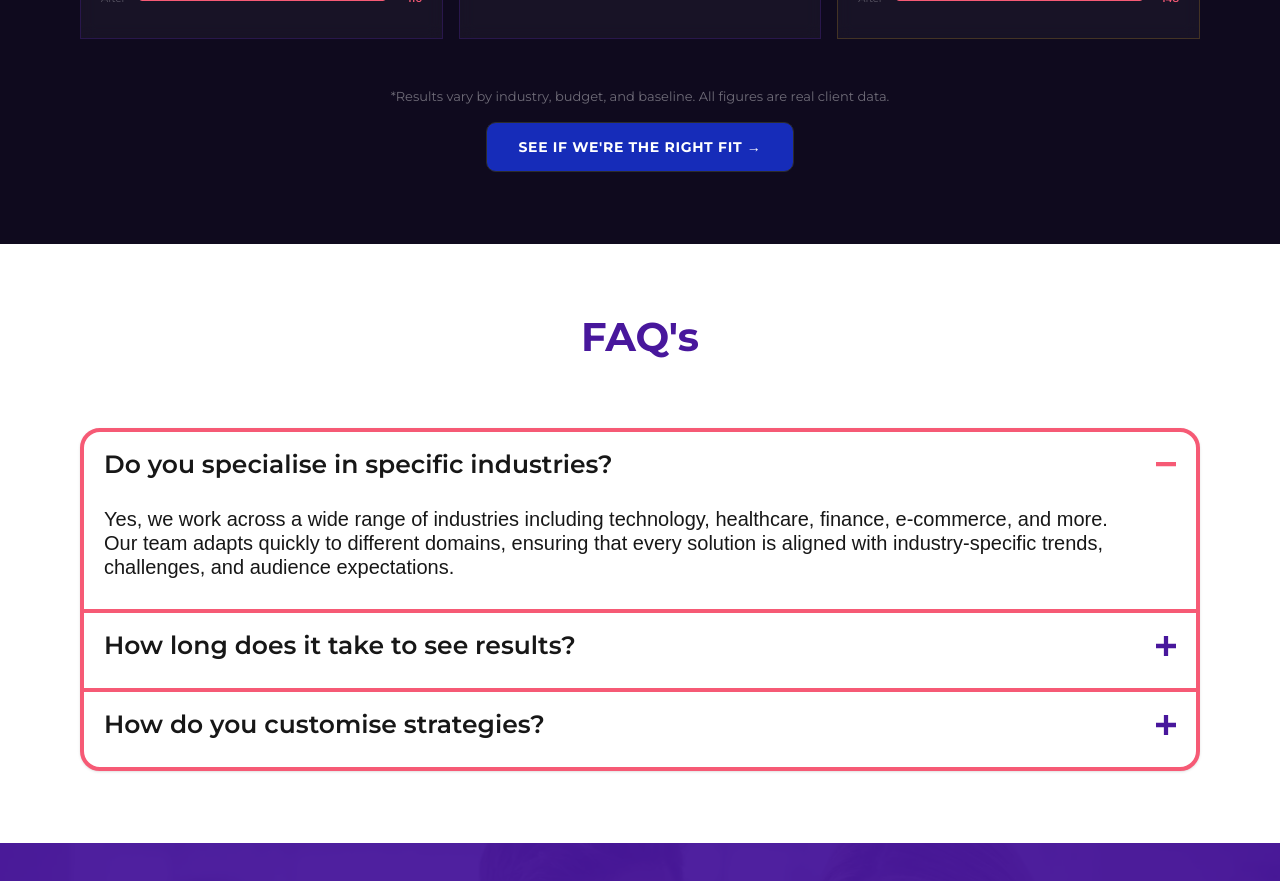
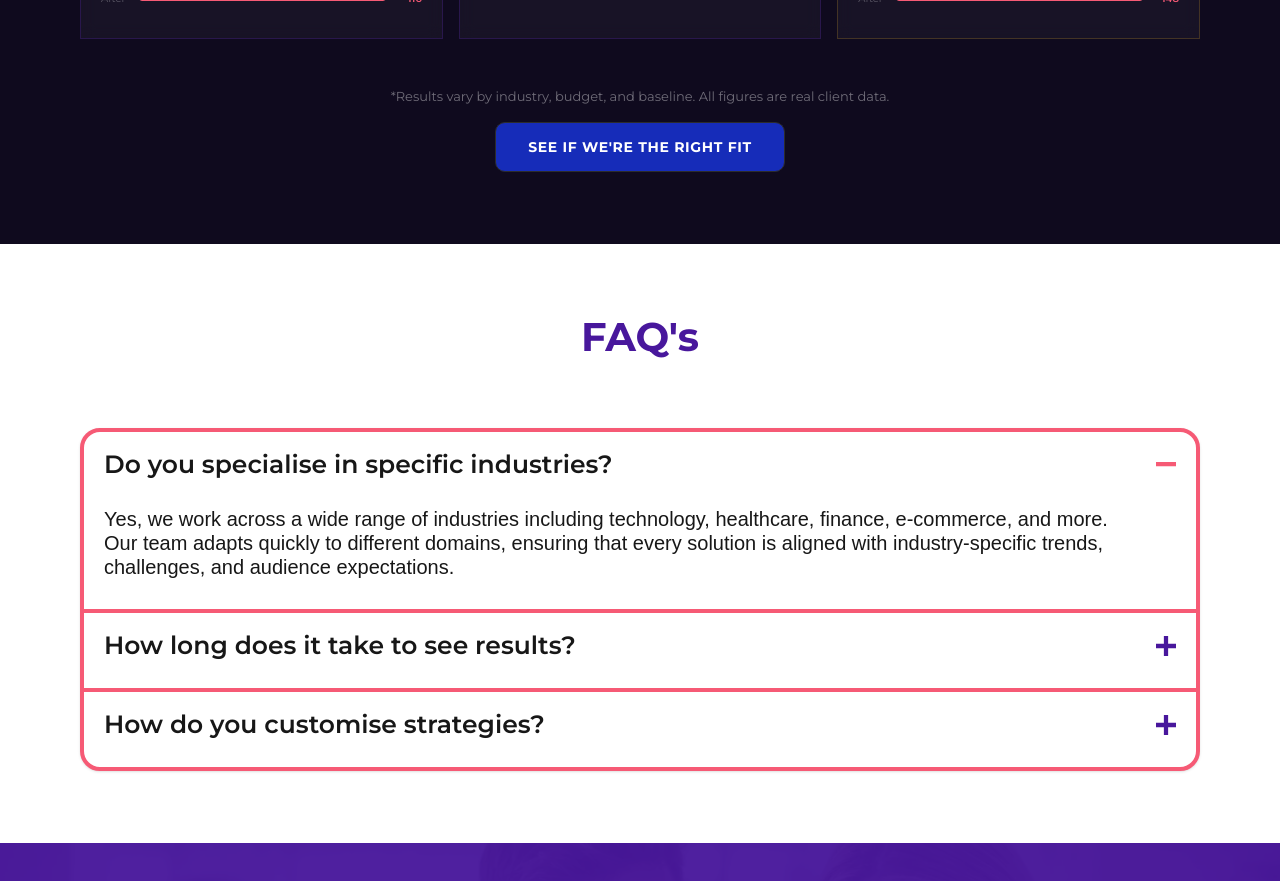
Before and after one commit to pushpesh-zuzu/humansofweb, a Next.js app: page /industry-expertise in a window 1280 px wide. Shown: the part 6720-7601 px from the top of the page. Built offline with nearby package versions, Linux system fonts and the light colour scheme.

Commit message:
update-remove-arroa

```diff
--- a/src/app/components/IndustryExpertise/MainPage/ResultsSection/ResultsSection.jsx
+++ b/src/app/components/IndustryExpertise/MainPage/ResultsSection/ResultsSection.jsx
@@ -244,7 +244,7 @@ export default function ResultsSection() {
             <button
               className="button-primary hover:text-secondary hover:bg-white!"
             >
-              See If We're the Right Fit →
+              See If We're the Right Fit
             </button>
           </div>
         </div>
```
